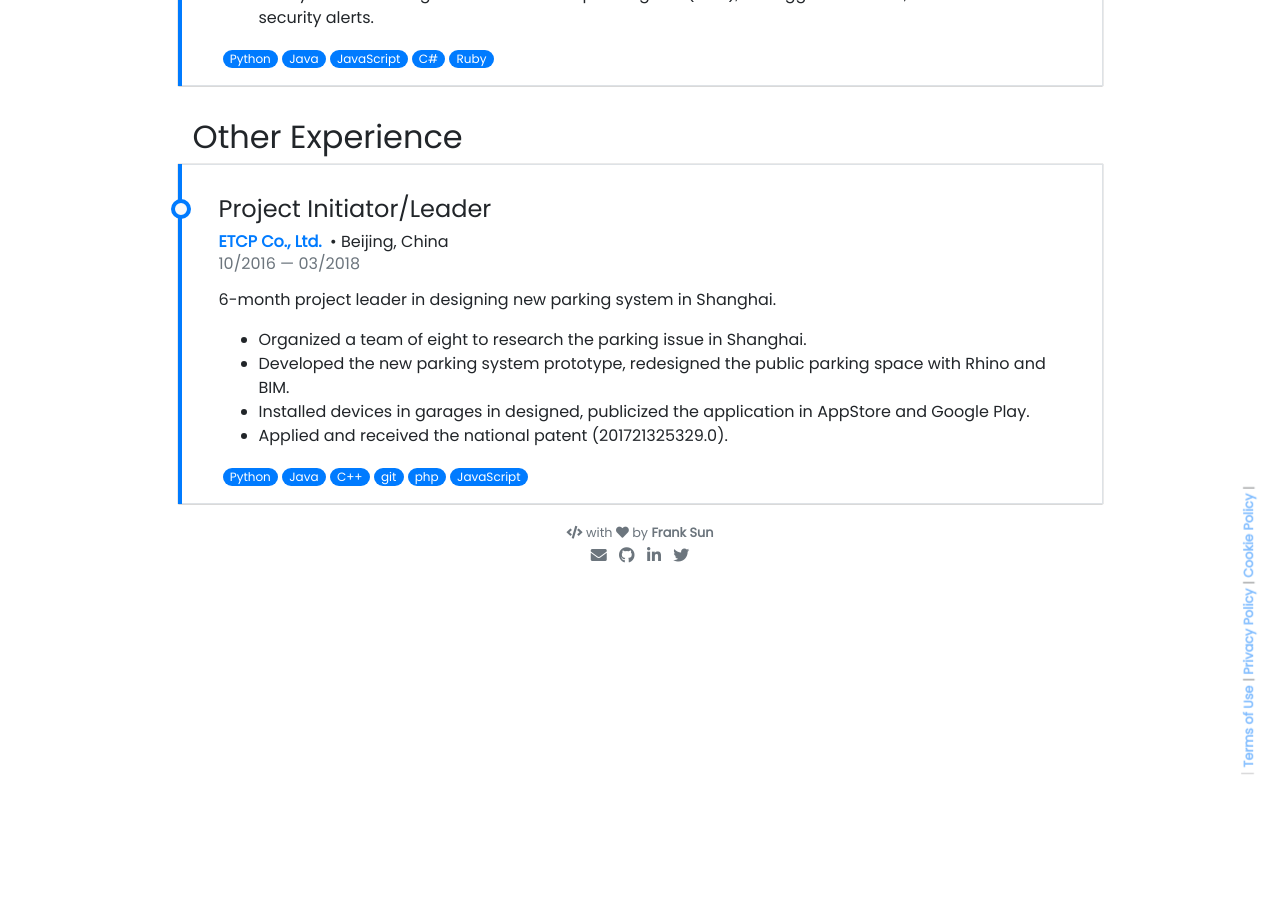
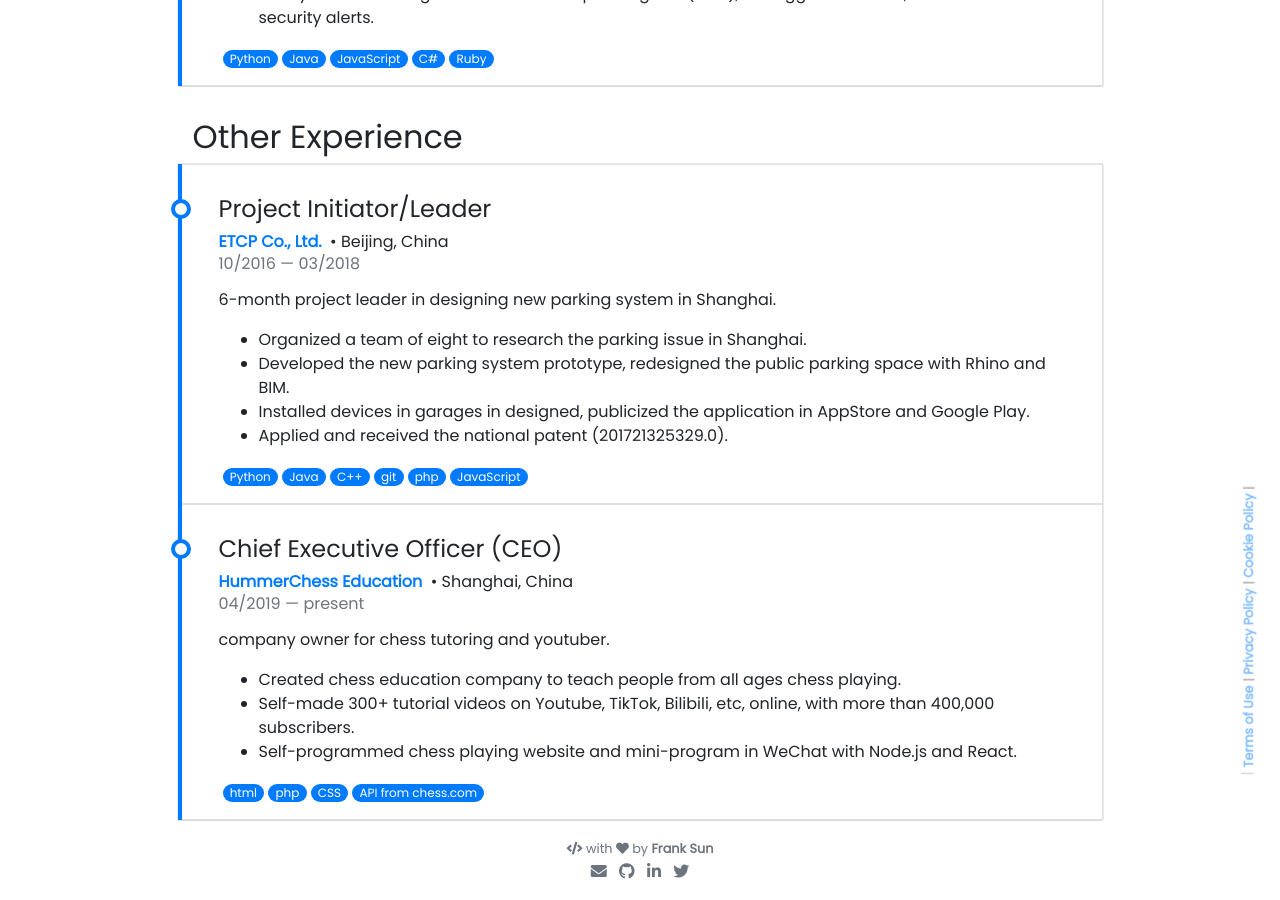
Before and after one commit to FangFrankSun/Personal_Website, a Jekyll site: the page built from pages/about.md, in a window 1280 px wide and 900 px high, scrolled down 3912 px. Built offline with Jekyll 4.4.1, drawn with Linux system fonts in a browser that asks for light colours; nearby versions of some CDN libraries; emoji names are drawn with the system emoji font.

Commit message:
Update other-experience-timeline.yml

```diff
--- a/_data/other-experience-timeline.yml
+++ b/_data/other-experience-timeline.yml
@@ -12,3 +12,17 @@
     - "Installed devices in garages in designed, publicized the application in AppStore and Google Play."
     - "Applied and received the national patent (201721325329.0)."
   tools: [Python, Java, C++, git, php, JavaScript]
+
+- entity: "HummerChess Education"
+  link : https://www.littlehummerchess.club
+  location: Shanghai, China
+  country: China
+  role: "Chief Executive Officer (CEO)"
+  from: 04/2019
+  to: present
+  description: company owner for chess tutoring and youtuber.
+  courses:
+    - "Created chess education company to teach people from all ages chess playing."
+    - "Self-made 300+ tutorial videos on Youtube, TikTok, Bilibili, etc, online, with more than 400,000 subscribers."
+    - "Self-programmed chess playing website and mini-program in WeChat with Node.js and React."
+  tools: [html, php, CSS, API from chess.com]
```
